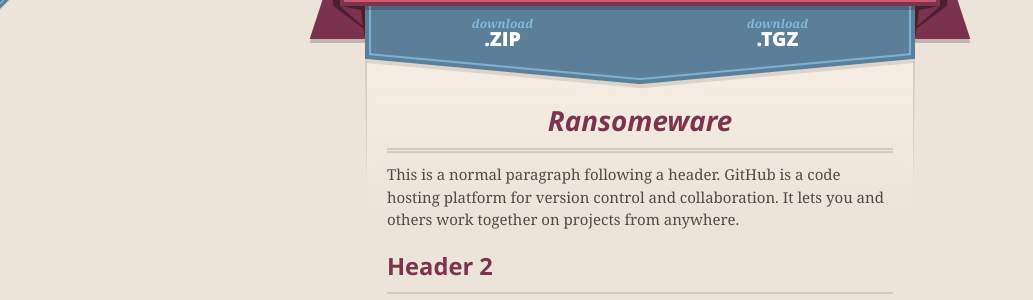
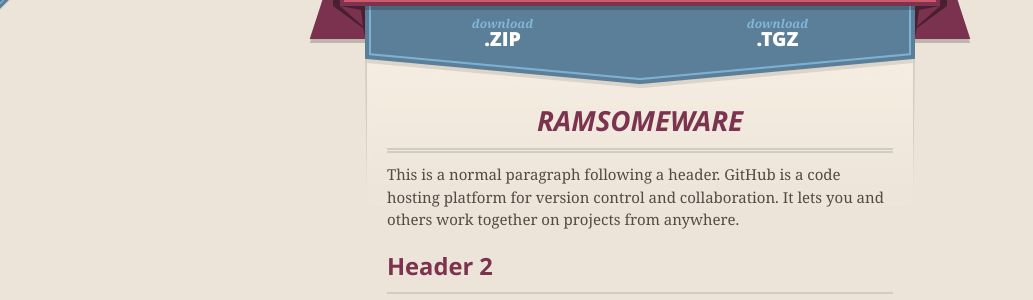
Before and after one commit to nehole/nehole.github.io, a Jekyll site: the page built from index.md, in a window 1280 px wide and 900 px high. Shown: the part 126-426 px from the top of the window, without its empty margins (0-1033 px from the left). Built offline with Jekyll 4.4.1, drawn with Linux system fonts in a browser that asks for light colours; nearby versions of some CDN libraries; our own code applies the rules of GitHub Pages for plain Markdown files.

Commit message:
Update index.md

```diff
--- a/index.md
+++ b/index.md
@@ -2,7 +2,7 @@
 layout: default
 ---
 
-# [](#header-1)Ransomeware
+# [](#header-1) RAMSOMEWARE
 
 This is a normal paragraph following a header. GitHub is a code hosting platform for version control and collaboration. It lets you and others work together on projects from anywhere.
 
```
